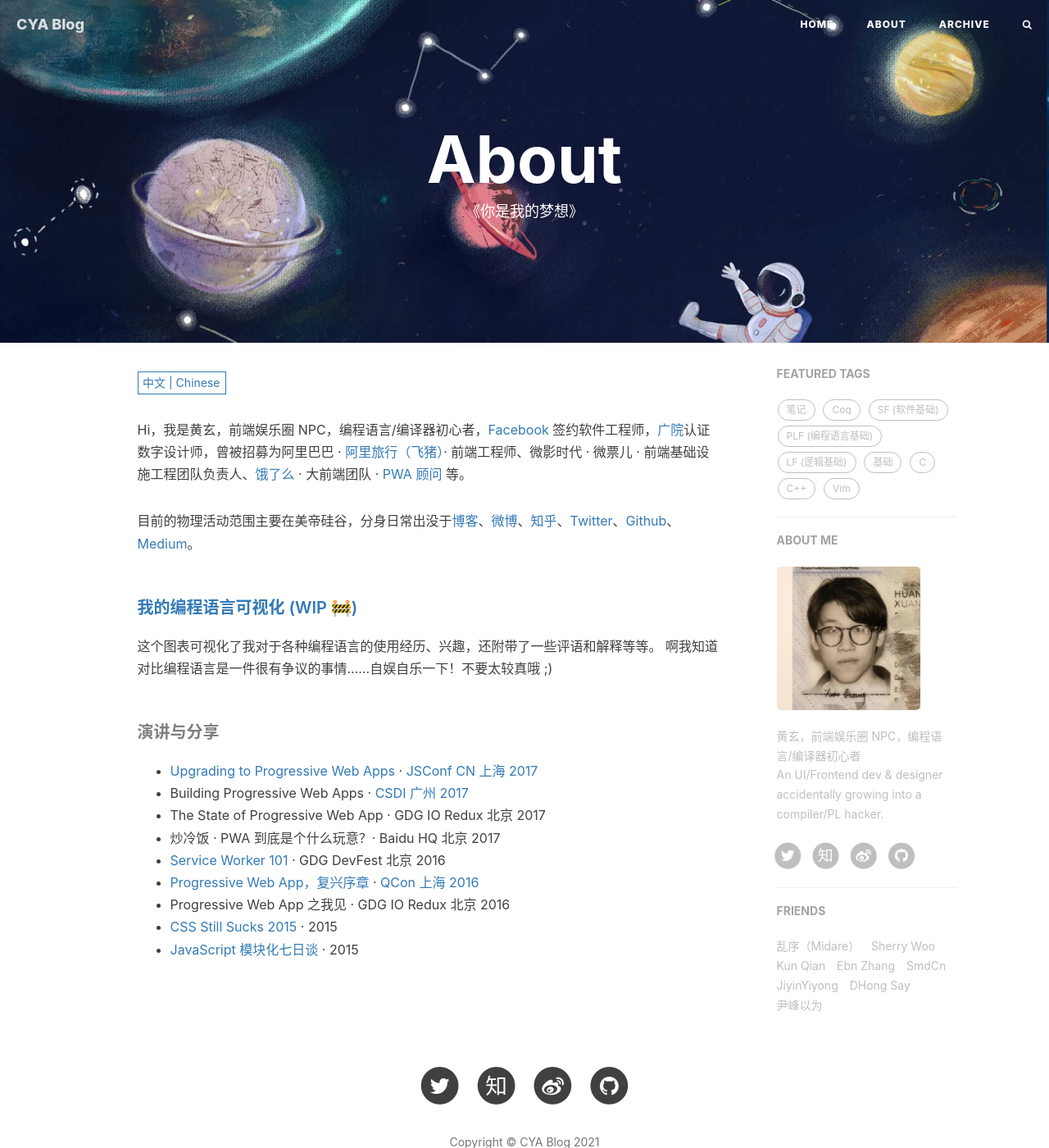
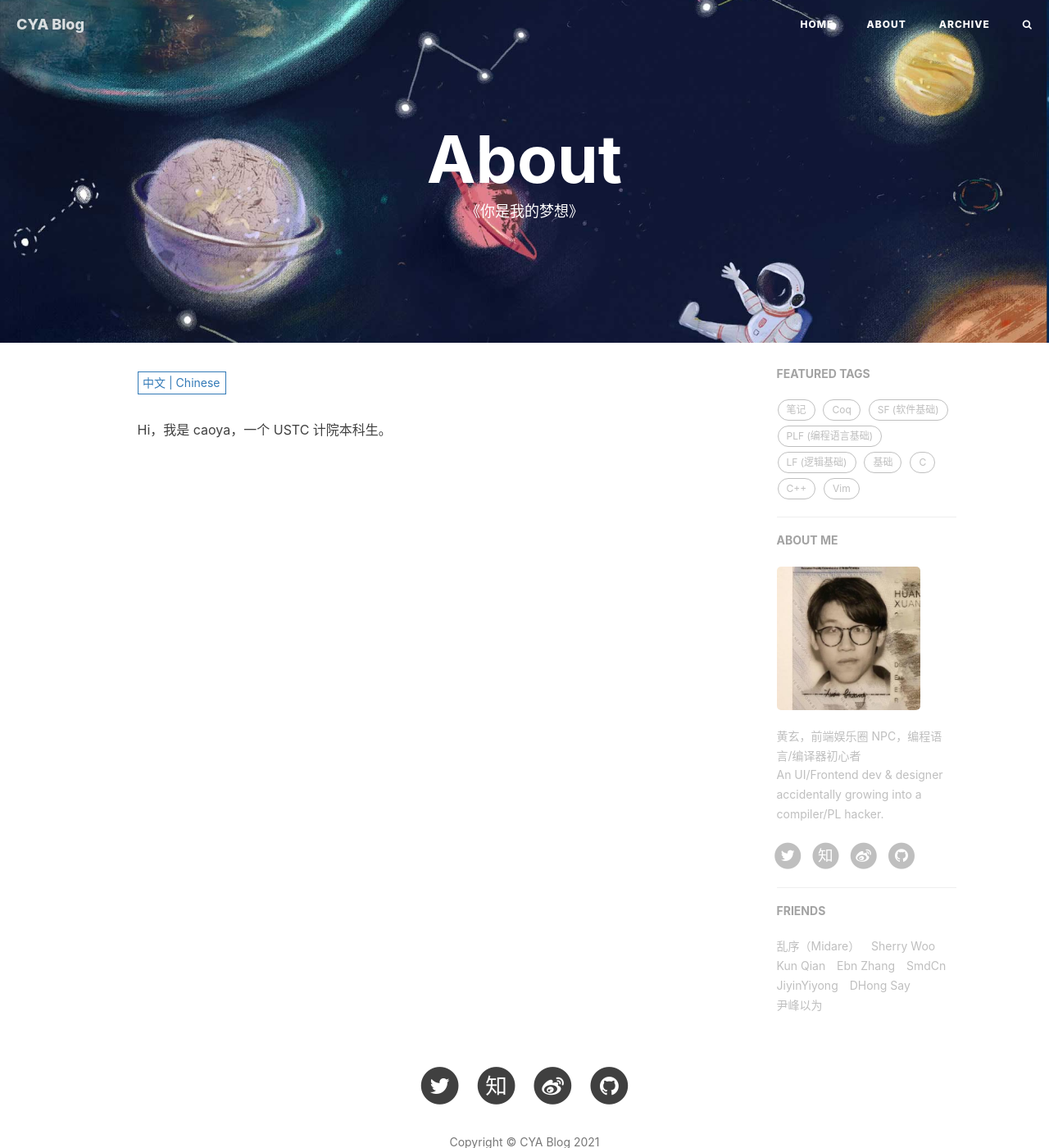
Before and after one commit to yuangcao/yuangcao.github.io, a Jekyll site: the page built from about.html, in a window 1280 px wide and 1400 px high. Shown: the whole window at 82% size. Built offline with Jekyll 4.4.1, drawn with Linux system fonts in a browser that asks for light colours; nearby versions of some CDN libraries; comment, search, counter and statistics services are not loaded; grey boxes are pictures that could not be loaded.

Commit message:
rewrite about part

```diff
--- a/_includes/about/en.md
+++ b/_includes/about/en.md
@@ -1,33 +1 @@
-Hi, I am _@huxpro_ (Huang, Xuan), an UI/Frontend engineer & designer, accidentally growing into a compiler hacker. My current interests range from programming languages theory and implementation in general (compiler, type system, type-based formal verification, virtual machine, runtime systems, garbage collection) to software engineering in the tech industry (client-side web/mobile app development, server-side backend, user interface and UX, developer infrastructure and DX).
-
-I'm currently working on the [Hermes JavaScript Engine](https://hermesengine.dev/) at [Facebook](http://facebook.com/). I was also involved in some of the [Facebook Reality Labs](https://tech.fb.com/ar-vr/) and the [ReasonML](https://reasonml.github.io/) (now [ReScript](https://rescript-lang.org/)) efforts. I'm also passionated about [React](https://reactjs.org/) and [React Native](https://reactnative.dev/).
-
-In the past, I worked on [Alitrip (Fliggy)](https://www.alitrip.com/) mobile and web apps under the [Alibaba Group](https://en.wikipedia.org/wiki/Alibaba_Group), found and lead front-end infrastructure team at an unicorn startup company [Beijing Weiying (a.k.a. WePiao, now acquired by Maoyan)](https://www.crunchbase.com/organization/beijing-weiying-technology), and helped [Ele.me (now acquired by Alibaba)](https://en.wikipedia.org/wiki/Ele.me) to upgrade their mobile web site into [the first influential PWA (progressive web app) in China](https://medium.com/elemefe/upgrading-ele-me-to-progressive-web-app-2a446832e509).
-
-I studied BA, Digital Media Art at [Communication University of China](https://en.wikipedia.org/wiki/Communication_University_of_China) and MS, Computer Science (with a focus on programming languages) at [Rochester Institute of Technology](https://en.wikipedia.org/wiki/Rochester_Institute_of_Technology).
-
-##### [My PL Spectrum (WIP 🚧)](https://huangxuan.me/2020/05/05/pl-chart/)
-
-I made a chart to visualize my experiences and interests on some of the programming languages. I know. I know this is always contraversial. But it's just something quite self-entertaining to do. So bare with me and have fun reading that!
-
-##### Appearence
-
-- [Upgrading to Progressive Web Apps][9] · [JSConf China Shanghai 2017](http://2017.jsconf.cn/)
-- Building Progressive Web Apps · [CSDI Guangzhou 2017](http://www.csdisummit.com/)
-- The State of Progressive Web App · GDG IO Redux Beijing 2017
-- PWA Rehashing · Baidu HQ Beijing 2017
-- [Service Worker 101][5] · GDG DevFest Beijing 2016
-- [Progressive Web Apps][4] · QCon Shanghai 2016
-- Progressive Web App in my POV · GDG IO Redux Beijing 2016
-- [CSS Still Sucks 2015][2] · 2015
-- [JavaScript Modularization Journey][1] · 2015
-
-[1]: //huangxuan.me/2015/07/09/js-module-7day/
-[2]: //huangxuan.me/2015/12/28/css-sucks-2015/
-[3]: //huangxuan.me/2016/06/05/pwa-in-my-pov/
-[4]: //huangxuan.me/2016/10/20/pwa-qcon2016/
-[5]: //huangxuan.me/2016/11/20/sw-101-gdgdf/
-[6]: https://yanshuo.io/assets/player/?deck=58ac8598b123db0067292f92 "PWA Rehashing"
-[7]: https://yanshuo.io/assets/player/?deck=593ad6fbfe88c2006a0a0d6d "The State of PWA"
-[8]: https://yanshuo.io/assets/player/?deck=594d673d570c357d0698a950 "Building PWA"
-[9]: //huangxuan.me/jsconfcn2017/
+Hi, I am caoya, an undergraduate CS student at University of Science and Technology of China ([USTC](http://en.ustc.edu.cn/)).
--- a/_includes/about/zh.md
+++ b/_includes/about/zh.md
@@ -1,31 +1 @@
-Hi，我是黄玄，前端娱乐圈 NPC，编程语言/编译器初心者，[Facebook](https://www.facebook.com/) 签约软件工程师，[广院](https://baike.baidu.com/item/%E4%B8%AD%E5%9B%BD%E4%BC%A0%E5%AA%92%E5%A4%A7%E5%AD%A6)认证数字设计师，曾被招募为阿里巴巴 · [阿里旅行（飞猪）](http://alitrip.com)· 前端工程师、微影时代 · 微票儿 · 前端基础设施工程团队负责人、[饿了么](https://ele.me/) · 大前端团队 · [PWA 顾问](https://medium.com/elemefe/upgrading-ele-me-to-progressive-web-app-2a446832e509) 等。
-
-目前的物理活动范围主要在美帝硅谷，分身日常出没于[博客](https://huangxuan.me)、[微博](https://weibo.com/huxpro)、[知乎](https://www.zhihu.com/people/huxpro/pins/posts)、[Twitter](https://twitter.com/Huxpro/)、[Github](https://github.com/huxpro)、[Medium](https://medium.com/@Huxpro)。
-
-
-##### [我的编程语言可视化 (WIP 🚧)](https://huangxuan.me/2020/05/05/pl-chart/)
-
-这个图表可视化了我对于各种编程语言的使用经历、兴趣，还附带了一些评语和解释等等。 啊我知道对比编程语言是一件很有争议的事情……自娱自乐一下！不要太较真哦 ;)
-
-
-##### 演讲与分享
-
-- [Upgrading to Progressive Web Apps][9] · [JSConf CN 上海 2017](http://2017.jsconf.cn/)
-- Building Progressive Web Apps · [CSDI 广州 2017](http://www.csdisummit.com/)
-- The State of Progressive Web App · GDG IO Redux 北京 2017
-- 炒冷饭 · PWA 到底是个什么玩意？· Baidu HQ 北京 2017
-- [Service Worker 101][5] · GDG DevFest 北京 2016
-- [Progressive Web App，复兴序章][4] · [QCon 上海 2016](http://2016.qconshanghai.com/presentation/3111)
-- Progressive Web App 之我见 · GDG IO Redux 北京 2016
-- [CSS Still Sucks 2015][2] · 2015
-- [JavaScript 模块化七日谈][1] · 2015
-
-[1]: //huangxuan.me/2015/07/09/js-module-7day/
-[2]: //huangxuan.me/2015/12/28/css-sucks-2015/
-[3]: //huangxuan.me/2016/06/05/pwa-in-my-pov/
-[4]: //huangxuan.me/2016/10/20/pwa-qcon2016/
-[5]: //huangxuan.me/2016/11/20/sw-101-gdgdf/
-[6]: https://yanshuo.io/assets/player/?deck=58ac8598b123db0067292f92 "PWA Rehashing"
-[7]: https://yanshuo.io/assets/player/?deck=593ad6fbfe88c2006a0a0d6d "The State of PWA"
-[8]: https://yanshuo.io/assets/player/?deck=594d673d570c357d0698a950 "Building PWA"
-[9]: //huangxuan.me/jsconfcn2017/
+Hi，我是 caoya，一个 USTC 计院本科生。
```
